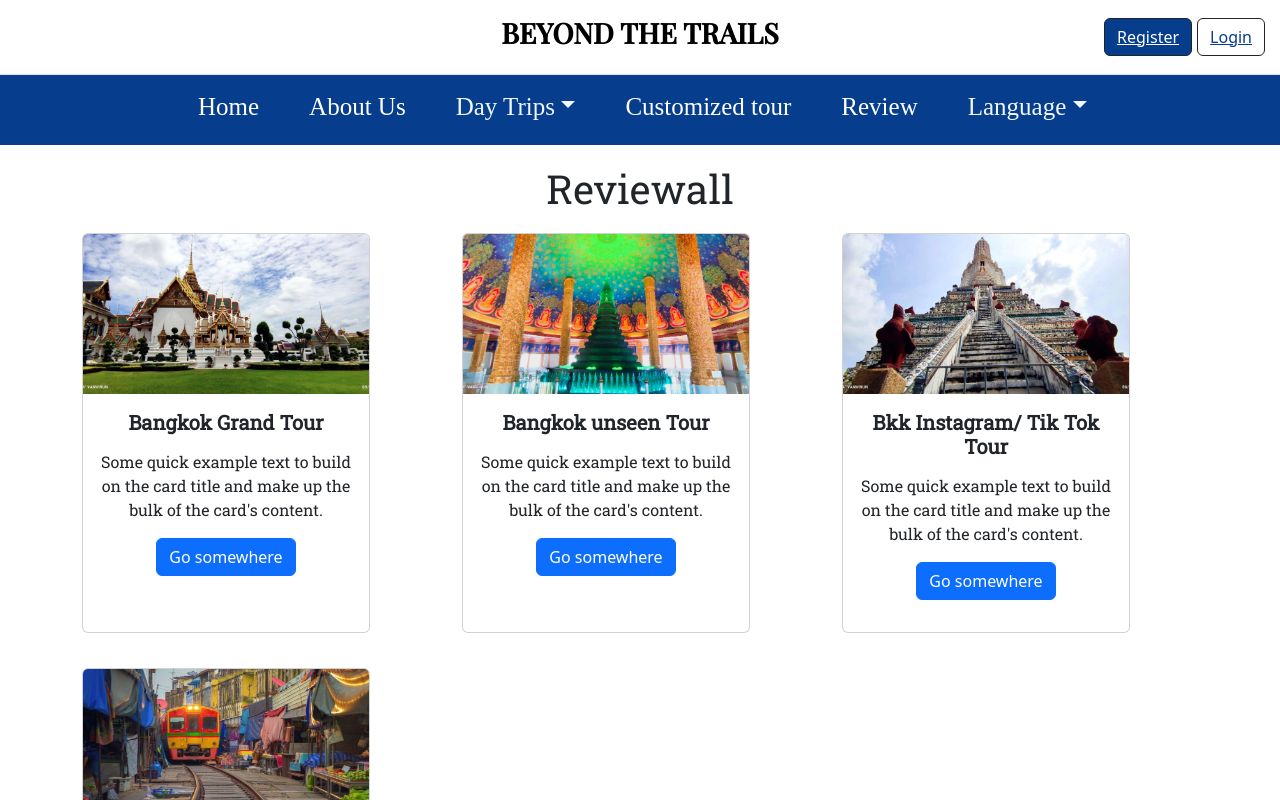
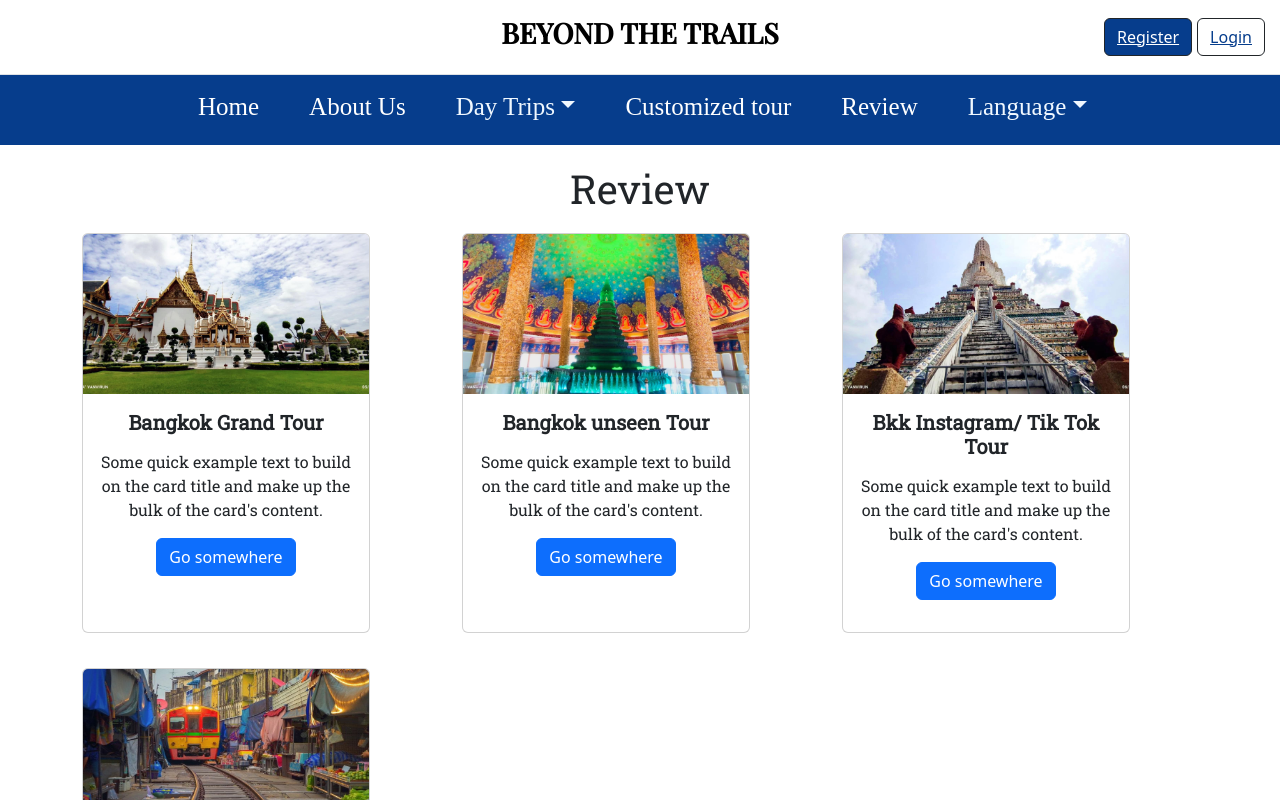
Before and after one commit to n1nnan1n/tour_project, a React (Create React App) app: page /Reviewall in a window 1280 px wide. Shown: the top 800 px of the page. Built offline with nearby package versions, Linux system fonts and the light colour scheme; a web font is replaced by a local one.

Commit message:
first_time

```diff
--- a/src/Reviewall.js
+++ b/src/Reviewall.js
@@ -17,7 +17,7 @@ import Col from 'react-bootstrap/Col';
 import Row from 'react-bootstrap/Row';
 function Reviewall() {
   return (
-    <><h1 style={{marginTop:'20px',marginBottom:'20px'}}>Reviewall</h1>
+    <><h1 style={{marginTop:'20px',marginBottom:'20px'}}>Review</h1>
     <Container>
         <Row>
             <Col>
```
